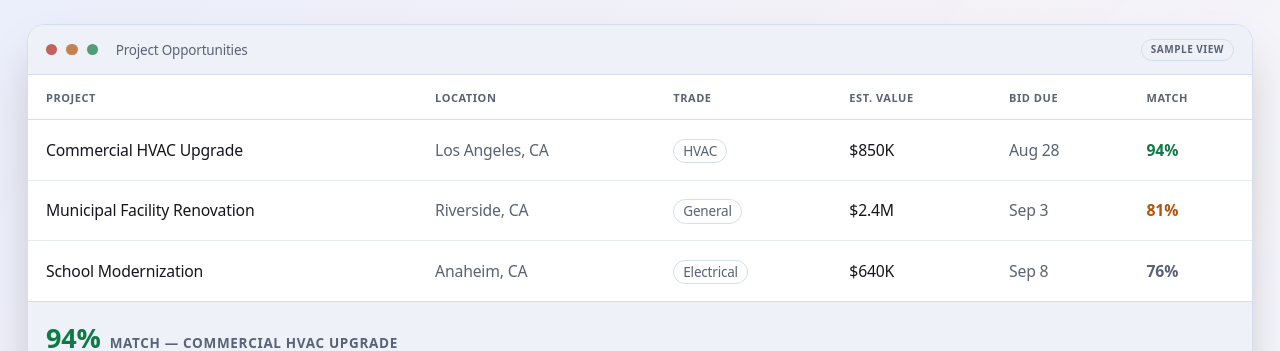
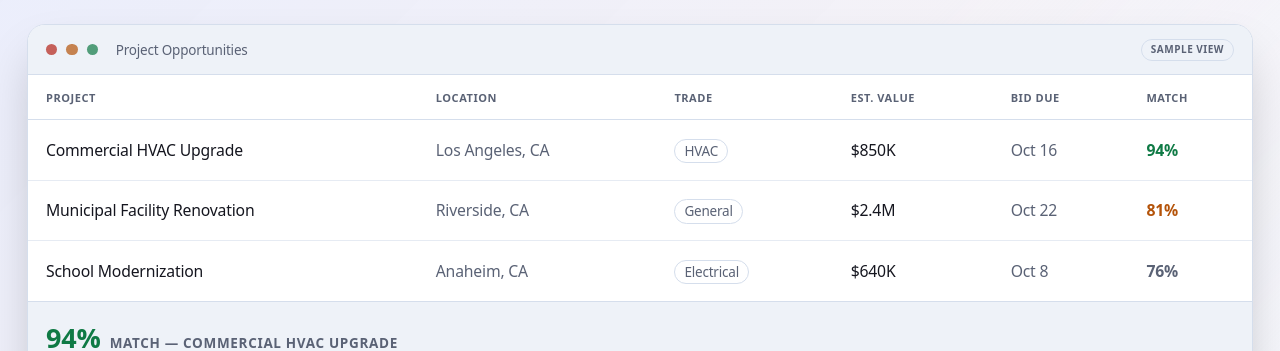
Before and after one commit to hervaz-net/dj-stratagem, a React (Vite) app: page / in a window 1280 px wide. Shown: the part 1700-2051 px from the top of the page. Built offline with nearby package versions, Linux system fonts and the light colour scheme; no server answers.

Commit message:
Fix homepage preview and alert dates that had already passed

```diff
--- a/src/api/fixtures.js
+++ b/src/api/fixtures.js
@@ -95,10 +95,10 @@ export const orderFixtures = [
 export const alertFixtures = [
   { id: 1, type: "risk", title: "GlobalParts risk score exceeded 65", detail: "Score rose from 52 → 68 over 7 days. Consider sourcing alternatives for critical SKUs.", supplier: "GlobalParts Ltd.", time: "14 min ago", group: "today", read: false },
   { id: 2, type: "delivery", title: "IronLine on-time delivery dropped below 90%", detail: "3 of the last 4 orders arrived late. Current 30-day rate: 87.5%.", supplier: "Ironline Distribution", time: "1 hr ago", group: "today", read: false },
-  { id: 3, type: "bid", title: "Bid #2040 under review — deadline in 48 hrs", detail: "Summit Ridge Apartments bid closes Aug 2. No response from GC yet.", supplier: null, time: "2 hr ago", group: "today", read: false },
+  { id: 3, type: "bid", title: "Bid #2040 under review — deadline in 48 hrs", detail: `Summit Ridge Apartments bid closes ${shortDays(2)}. No response from GC yet.`, supplier: null, time: "2 hr ago", group: "today", read: false },
   { id: 4, type: "price", title: "Structural steel index up 6.4% this week", detail: "Market movement may affect PO-1187 final pricing. Review before approval.", supplier: "Ironline Distribution", time: "4 hr ago", group: "today", read: true },
   { id: 5, type: "risk", title: "Apex Materials fill rate below SLA", detail: "Fill rate fell to 82% this month against a 90% SLA threshold.", supplier: "Apex Materials", time: "Yesterday, 3pm", group: "yesterday", read: true },
-  { id: 6, type: "delivery", title: "PO-1185 shipment delayed 2 days", detail: "Summit Fasteners reported carrier delay. New ETA: Aug 1.", supplier: "Summit Fasteners", time: "Yesterday, 11am", group: "yesterday", read: true },
+  { id: 6, type: "delivery", title: "PO-1185 shipment delayed 2 days", detail: `Summit Fasteners reported carrier delay. New ETA: ${shortDays(-2)}.`, supplier: "Summit Fasteners", time: "Yesterday, 11am", group: "yesterday", read: true },
   { id: 7, type: "system", title: "Supplier data refresh completed", detail: "All 124 supplier risk scores and delivery rates updated from last night's feed.", supplier: null, time: "Yesterday, 2am", group: "yesterday", read: true },
   { id: 8, type: "bid", title: "Bid #2041 awarded — Apex Electrical", detail: "Riverside Medical Office awarded. Contract value: $412k.", supplier: null, time: "2 days ago", group: "older", read: true },
   { id: 9, type: "price", title: "Lumber prices down 4.1%", detail: "Dimensional lumber index retreated from July peak. Good timing for upcoming POs.", supplier: null, time: "3 days ago", group: "older", read: true },
--- a/src/components/OpportunityPreview.jsx
+++ b/src/components/OpportunityPreview.jsx
@@ -1,4 +1,5 @@
 import { IconCheck } from "./icons";
+import { findProject, formatDue } from "../data/sampleProjects";
 
 /**
  * A product view of matched bid opportunities, shown on the homepage so visitors
@@ -6,34 +7,30 @@ import { IconCheck } from "./icons";
  *
  * The rows are representative sample data, not customer records — the "Sample
  * view" label keeps that unambiguous while the product is pre-launch.
+ * Due dates come from sampleProjects so the preview never shows an expired bid.
  */
 
-const opportunities = [
-  {
-    project: "Commercial HVAC Upgrade",
-    location: "Los Angeles, CA",
-    trade: "HVAC",
-    value: "$850K",
-    due: "Aug 28",
-    match: 94,
-  },
-  {
-    project: "Municipal Facility Renovation",
-    location: "Riverside, CA",
-    trade: "General",
-    value: "$2.4M",
-    due: "Sep 3",
-    match: 81,
-  },
-  {
-    project: "School Modernization",
-    location: "Anaheim, CA",
-    trade: "Electrical",
-    value: "$640K",
-    due: "Sep 8",
-    match: 76,
-  },
+const PREVIEW_SLUGS = [
+  "commercial-hvac-upgrade-la",
+  "municipal-facility-renovation-riverside",
+  "school-modernization-anaheim",
 ];
+
+function formatDueShort(iso) {
+  return formatDue(iso).replace(/,\s*\d{4}$/, "");
+}
+
+const opportunities = PREVIEW_SLUGS.map((slug) => {
+  const p = findProject(slug);
+  return {
+    project: p.title.replace(/\s+—\s+Electrical Package$/, ""),
+    location: `${p.city}, ${p.state}`,
+    trade: p.trade,
+    value: p.valueLabel,
+    due: formatDueShort(p.bidDue),
+    match: p.match,
+  };
+});
 
 const matchReasons = [
   "Trade: HVAC",
```
